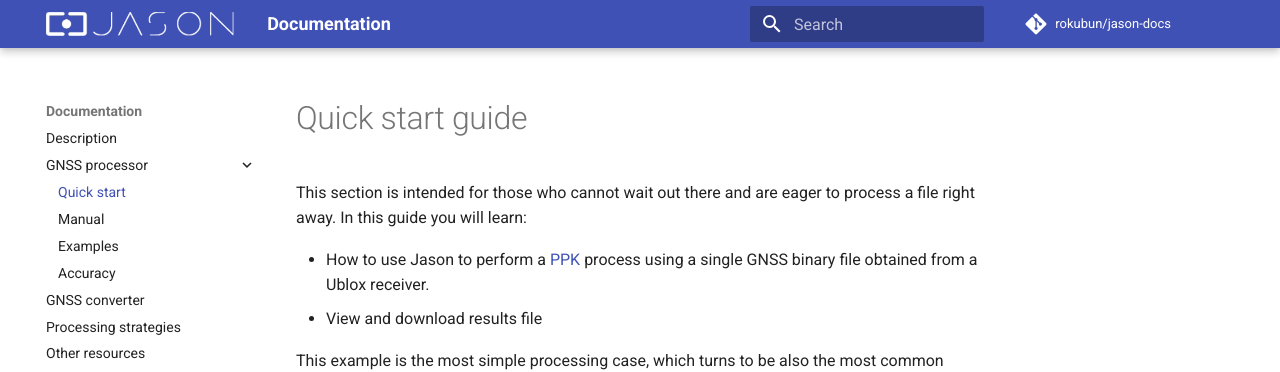
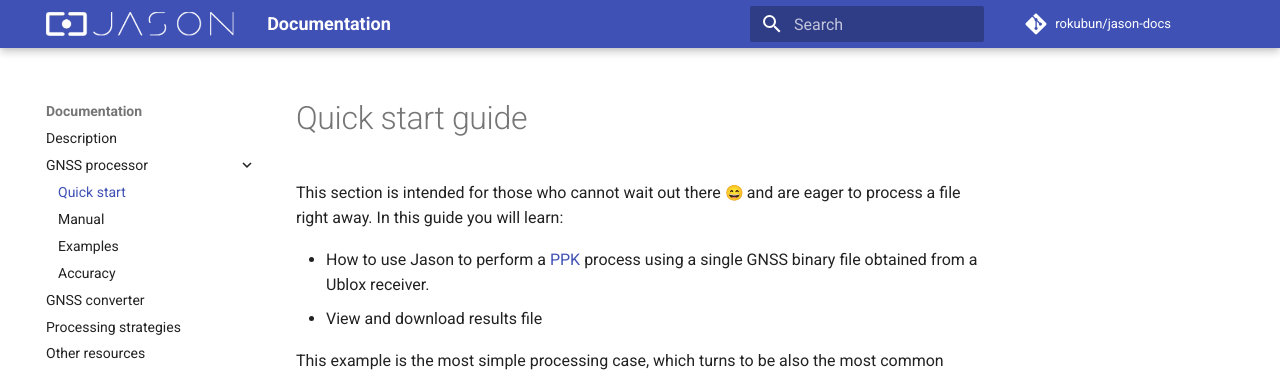
Before and after one commit to rokubun/jason-docs, an MkDocs documentation site: the page built from docs/quickstart.md, in a window 1280 px wide and 900 px high. Shown: the top 372 px of the window. Built offline with MkDocs 1.6.1 and Material for MkDocs 9.7.7, drawn with Linux system fonts in a browser that asks for light colours; emoji names are drawn with the system emoji font; some web fonts are replaced; comment, search, counter and statistics services are not loaded.

Commit message:
chore: reinstate emojis after Python3.7 upgrade

```diff
--- a/docs/quickstart.md
+++ b/docs/quickstart.md
@@ -1,6 +1,6 @@
 # Quick start guide
 
-This section is intended for those who cannot wait out there and are
+This section is intended for those who cannot wait out there :smile: and are
 eager to process a file right away. In this guide you will learn:
 
 - How to use Jason to perform a [PPK](../strategies) process using a single
--- a/mkdocs.yml
+++ b/mkdocs.yml
@@ -47,6 +47,8 @@
 markdown_extensions:
   - admonition
   - pymdownx.details
+  - pymdownx.emoji:
+      emoji_generator: !!python/name:pymdownx.emoji.to_svg
 
 google_analytics:
   - 'UA-148380836-1'
```
